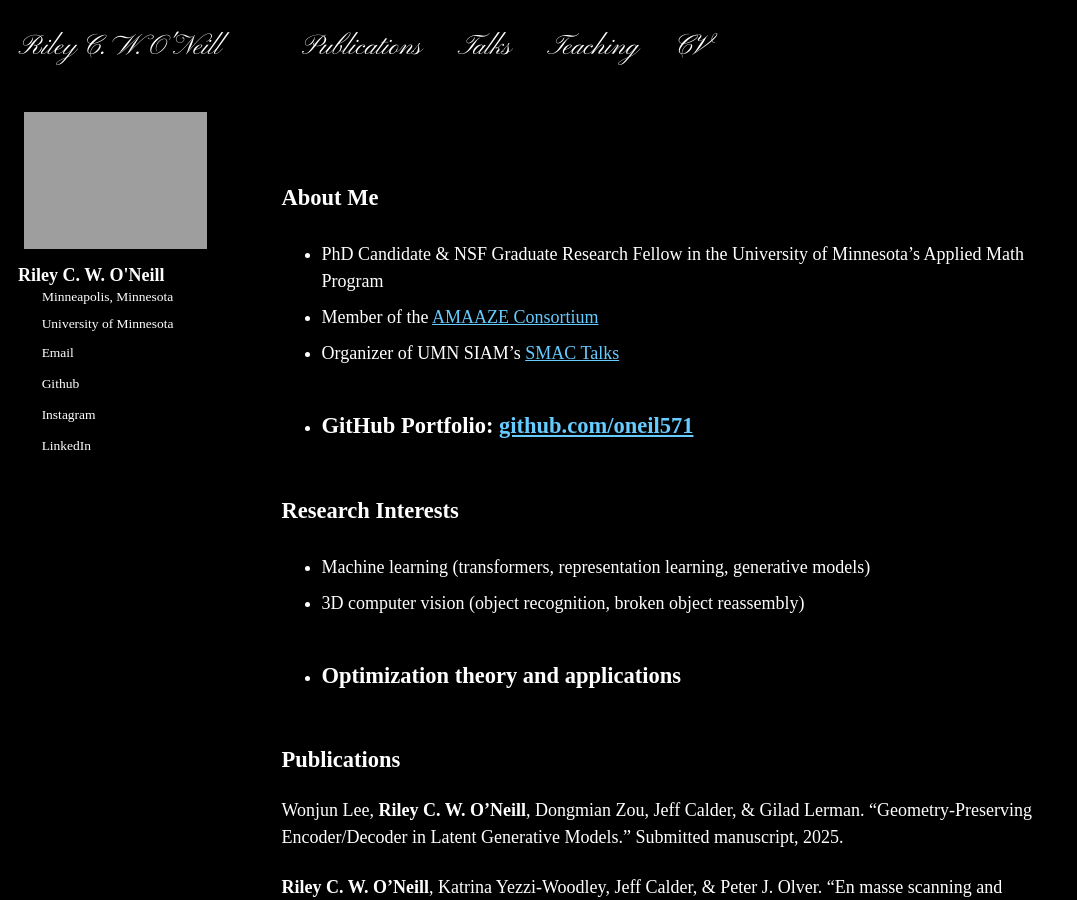
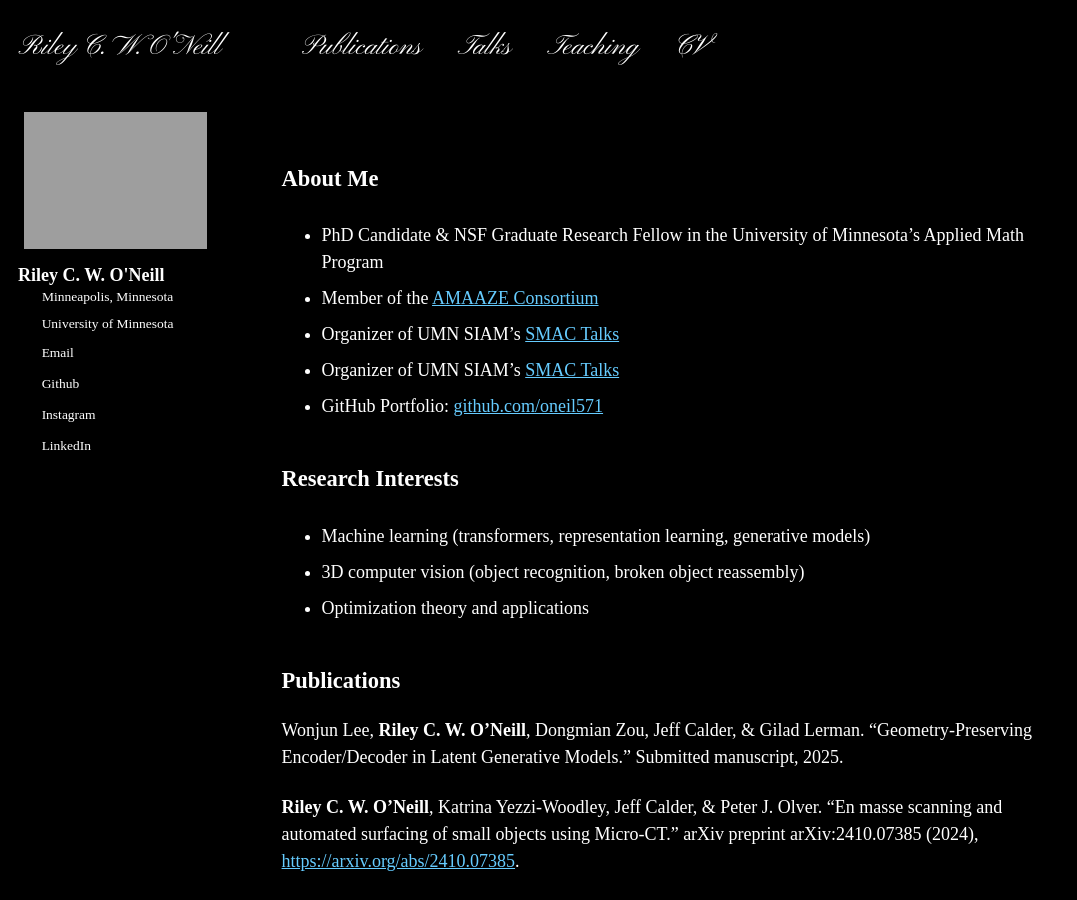
Before and after one commit to oneil571/oneil571.github.io, a Jekyll site: the page built from _pages/about.md, in a window 1280 px wide and 900 px high. Shown: the whole window, without its empty margins (0-1077 px from the left). Built offline with Jekyll 4.4.1, drawn with Linux system fonts in a browser that asks for light colours.

Commit message:
Update about.md

```diff
--- a/_pages/about.md
+++ b/_pages/about.md
@@ -7,24 +7,20 @@ redirect_from:
   - /about.html
 ---
 
-
----
-
 ## **About Me**
 - PhD Candidate & NSF Graduate Research Fellow in the University of Minnesota's Applied Math Program
 - Member of the [AMAAZE Consortium](amaaze.umn.edu)
 - Organizer of UMN SIAM's [SMAC Talks](https://www.instagram.com/umn_siam/)
+- Organizer of UMN SIAM's [SMAC Talks](https://www.instagram.com/umn_siam/)
 - GitHub Portfolio: [github.com/oneil571](https://github.com/oneil571)
----
+
 
 ## **Research Interests**
 - Machine learning (transformers, representation learning, generative models)
 - 3D computer vision (object recognition, broken object reassembly)
 - Optimization theory and applications
----
 
 ## **Publications**
-
 Wonjun Lee,  **Riley C. W. O’Neill**, Dongmian Zou, Jeff Calder, & Gilad Lerman. "Geometry-Preserving Encoder/Decoder in Latent Generative Models." Submitted manuscript, 2025.
 
 **Riley C. W. O’Neill**,  Katrina Yezzi-Woodley, Jeff Calder, & Peter J. Olver. "En masse scanning and automated surfacing of small objects using Micro-CT." arXiv preprint arXiv:2410.07385 (2024), [https://arxiv.org/abs/2410.07385](https://arxiv.org/abs/2410.07385).
```
